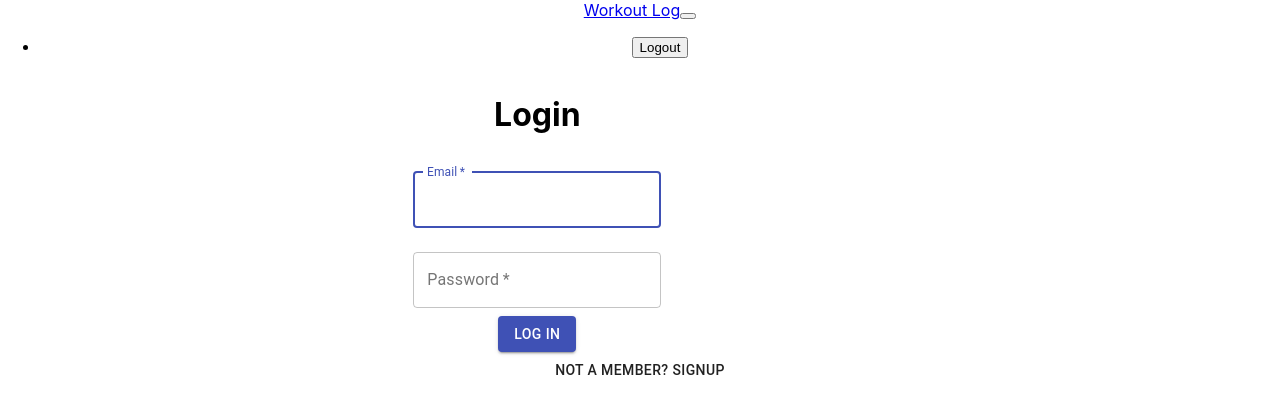
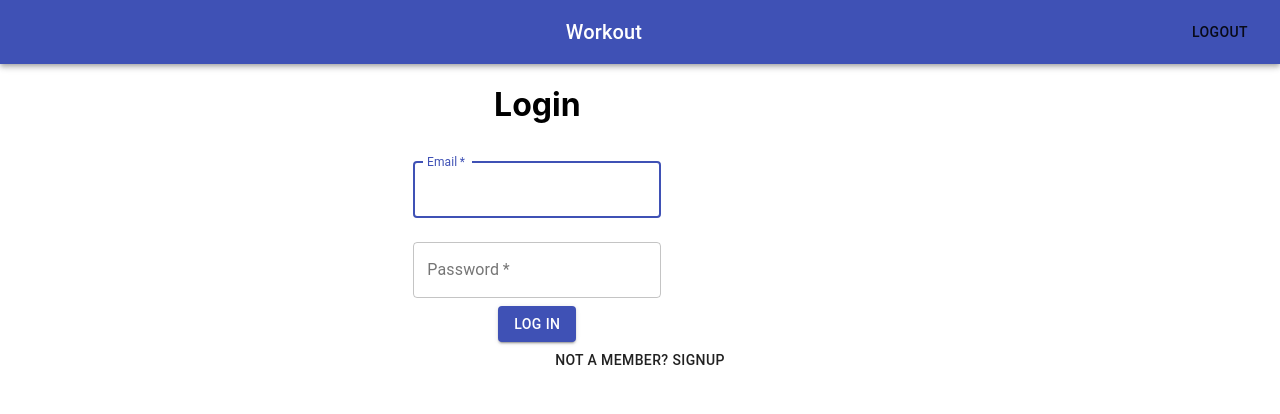
Before and after one commit to IsaiahMurray/Workout-log-client, a React (Create React App) app: page / in a window 1280 px wide. Shown: the top 414 px of the page. Built offline with nearby package versions, Linux system fonts and the light colour scheme.

Commit message:
Updated nav styling

```diff
--- a/src/components/Home/Navbar.js
+++ b/src/components/Home/Navbar.js
@@ -6,29 +6,48 @@ import {
   NavbarBrand,
   Nav,
   NavItem,
-  Button
+
 } from 'reactstrap';
+
+import AppBar from '@material-ui/core/AppBar';
+import Toolbar from '@material-ui/core/Toolbar';
+import Typography from '@material-ui/core/Typography';
+import Button from '@material-ui/core/Button';
+import IconButton from '@material-ui/core/IconButton';
+import { makeStyles } from "@material-ui/core/styles";
+
+const useStyles = makeStyles((theme) => ({
+  logout: {
+
+  },
+  title: {
+    flexGrow: 1,
+  },
+  root: {
+    flexGrow: 1,
+  },
+}));
 
 const Sitebar = (props) => {
 
   const [isOpen, setIsOpen] = useState(false);
-
+  const classes = useStyles();
   const toggle = () => {
     setIsOpen(!isOpen);
   }
 
   return(
-    <Navbar color="faded" light expand="md">
-      <NavbarBrand href="/">Workout Log</NavbarBrand>
-      <NavbarToggler onClick={toggle}/>
-      <Collapse isOpen={isOpen} navbar>
-        <Nav className="ml-auto" navbar>
-            <NavItem>
-              <Button onClick={props.clearToken()}>Logout</Button>
-            </NavItem>
-        </Nav>
-      </Collapse>
-    </Navbar>
+    <div className={classes.root}>
+      <AppBar id="app-bar" position="static">
+      <Toolbar>
+        <Typography className={classes.title} variant="h6">
+          Workout
+        </Typography>
+        <Button className={classes.logout} id="logout-button" onClick={props.clearToken}>Logout</Button>
+      </Toolbar>
+    </AppBar>
+    </div>
+
   );
 };
 
```
